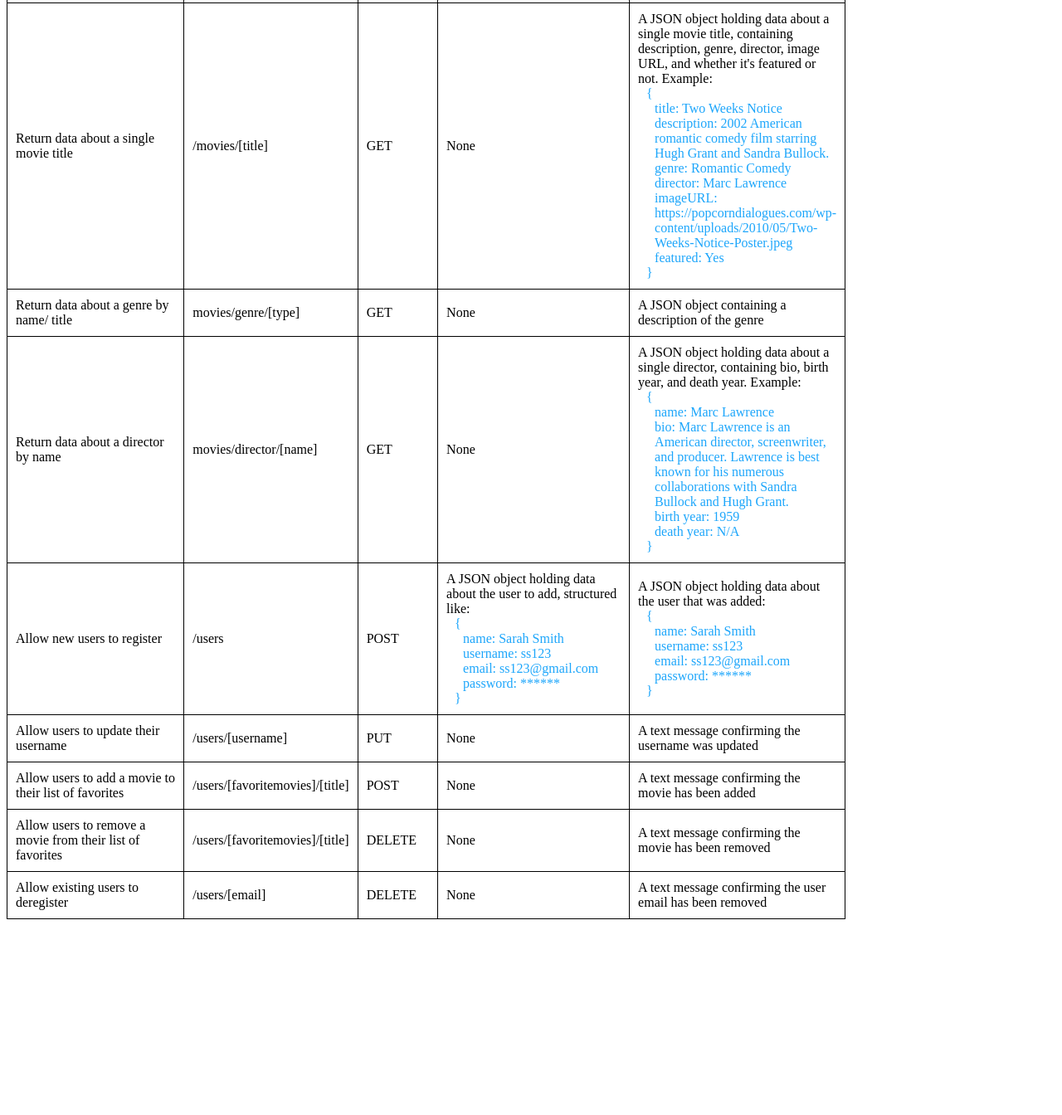
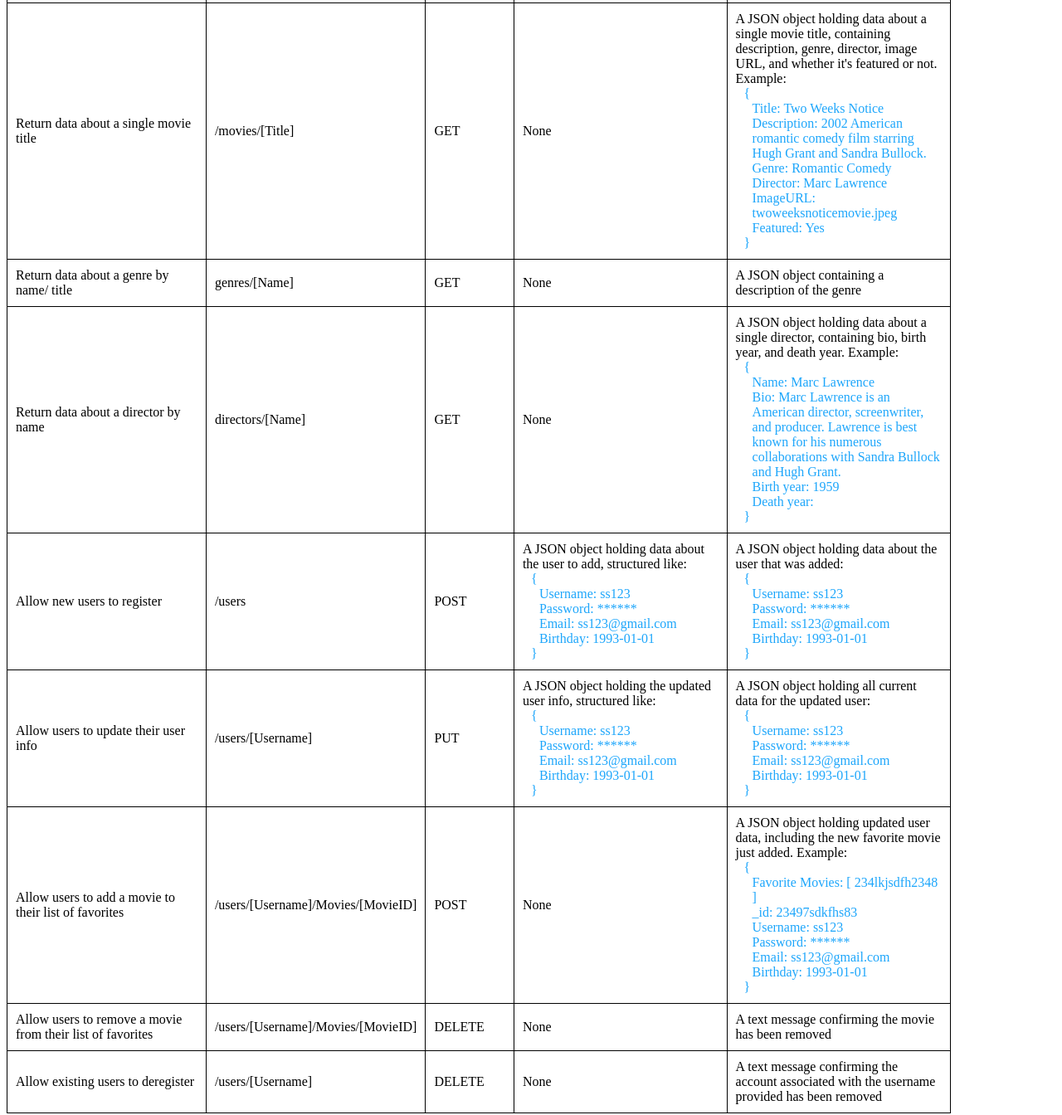
Before and after one commit to ellenmariestuder/movie_api, a website: page public/documentation.html in a window 1280 px wide. Shown: the part 261-1605 px from the top of the page at 83% size. Before the commit the page ends 1377 px from the top, so only its background shows below. Drawn offline with Linux system fonts and the light colour scheme.

Commit message:
update request methods to align with new schema configurations; update documentation accordingly

```diff
--- a/public/documentation.html
+++ b/public/documentation.html
@@ -20,7 +20,7 @@
 
     <br/>
 
-    <table style="width:80%">
+    <table style="width:90%">
       <tr>
         <th class="c1"> Business Logic </th>
         <th class="c2"> URL </th>
@@ -37,42 +37,42 @@
       </tr>
       <tr>
         <td> Return data about a single movie title </td>
-        <td> /movies/[title] </td>
+        <td> /movies/[Title] </td>
         <td> GET </td>
         <td> None</td>
         <td> A JSON object holding data about a single movie title, containing
           description, genre, director, image URL, and whether it's featured or
           not. Example:
           <div class="example-text__bracket"> { </div>
-            <div class="example-text__data"> title: Two Weeks Notice </div>
-            <div class="example-text__data"> description: 2002 American romantic comedy film starring Hugh Grant and Sandra Bullock. </div>
-            <div class="example-text__data"> genre: Romantic Comedy </div>
-            <div class="example-text__data"> director: Marc Lawrence  </div>
-            <div class="example-text__data"> imageURL: https://popcorndialogues.com/wp-content/uploads/2010/05/Two-Weeks-Notice-Poster.jpeg </div>
-            <div class="example-text__data"> featured: Yes  </div>
+            <div class="example-text__data"> Title: Two Weeks Notice </div>
+            <div class="example-text__data"> Description: 2002 American romantic comedy film starring Hugh Grant and Sandra Bullock. </div>
+            <div class="example-text__data"> Genre: Romantic Comedy </div>
+            <div class="example-text__data"> Director: Marc Lawrence  </div>
+            <div class="example-text__data"> ImageURL: twoweeksnoticemovie.jpeg </div>
+            <div class="example-text__data"> Featured: Yes  </div>
           <div class="example-text__bracket"> } </div>
         </td>
       </tr>
       <tr>
         <td> Return data about a genre by name/ title </td>
-        <td> movies/genre/[type] </td>
+        <td> genres/[Name] </td>
         <td> GET </td>
         <td> None </td>
         <td> A JSON object containing a description of the genre </td>
       </tr>
       <tr>
         <td> Return data about a director by name </td>
-        <td> movies/director/[name] </td>
+        <td> directors/[Name] </td>
         <td> GET </td>
         <td> None </td>
         <td> A JSON object holding data about a single director, containing
           bio, birth year, and death year. Example:
 
           <div class="example-text__bracket"> { </div>
-            <div class="example-text__data"> name: Marc Lawrence </div>
-              <div class="example-text__data"> bio: Marc Lawrence is an American director, screenwriter, and producer. Lawrence is best known for his numerous collaborations with Sandra Bullock and Hugh Grant. </div>
-              <div class="example-text__data"> birth year: 1959 </div>
-              <div class="example-text__data"> death year: N/A </div>
+            <div class="example-text__data"> Name: Marc Lawrence </div>
+              <div class="example-text__data"> Bio: Marc Lawrence is an American director, screenwriter, and producer. Lawrence is best known for his numerous collaborations with Sandra Bullock and Hugh Grant. </div>
+              <div class="example-text__data"> Birth year: 1959 </div>
+              <div class="example-text__data"> Death year:  </div>
           <div class="example-text__bracket"> } </div>
 
         </td>
@@ -83,49 +83,71 @@
         <td> POST </td>
         <td> A JSON object holding data about the user to add, structured like:
           <div class="example-text__bracket"> { </div>
-            <div class="example-text__data"> name: Sarah Smith </div>
-            <div class="example-text__data"> username: ss123 </div>
-            <div class="example-text__data"> email: ss123@gmail.com </div>
-            <div class="example-text__data"> password: ******  </div>
+            <div class="example-text__data"> Username: ss123 </div>
+            <div class="example-text__data"> Password: ******  </div>
+            <div class="example-text__data"> Email: ss123@gmail.com </div>
+            <div class="example-text__data"> Birthday: 1993-01-01  </div>
           <div class="example-text__bracket"> } </div>
         </td>
         <td> A JSON object holding data about the user that was added:
           <div class="example-text__bracket"> { </div>
-            <div class="example-text__data"> name: Sarah Smith</div>
-            <div class="example-text__data"> username: ss123 </div>
-            <div class="example-text__data"> email: ss123@gmail.com </div>
-            <div class="example-text__data"> password: ******  </div>
+            <div class="example-text__data"> Username: ss123 </div>
+            <div class="example-text__data"> Password: ******  </div>
+            <div class="example-text__data"> Email: ss123@gmail.com </div>
+            <div class="example-text__data"> Birthday: 1993-01-01  </div>
           <div class="example-text__bracket"> } </div>
 
         </td>
       </tr>
       <tr>
-        <td> Allow users to update their username </td>
-        <td> /users/[username] </br>
+        <td> Allow users to update their user info </td>
+        <td> /users/[Username] </br>
         <td> PUT </td>
-        <td> None </td>
-        <td> A text message confirming the username was updated </td>
+        <td> A JSON object holding the updated user info, structured like:
+          <div class="example-text__bracket"> { </div>
+            <div class="example-text__data"> Username: ss123 </div>
+            <div class="example-text__data"> Password: ******  </div>
+            <div class="example-text__data"> Email: ss123@gmail.com </div>
+            <div class="example-text__data"> Birthday: 1993-01-01  </div>
+          <div class="example-text__bracket"> } </div>
+        </td>
+        <td> A JSON object holding all current data for the updated user:
+          <div class="example-text__bracket"> { </div>
+            <div class="example-text__data"> Username: ss123 </div>
+            <div class="example-text__data"> Password: ******  </div>
+            <div class="example-text__data"> Email: ss123@gmail.com </div>
+            <div class="example-text__data"> Birthday: 1993-01-01  </div>
+          <div class="example-text__bracket"> } </div>
       </tr>
       <tr>
         <td> Allow users to add a movie to their list of favorites </td>
-        <td> /users/[favoritemovies]/[title] </td>
+        <td> /users/[Username]/Movies/[MovieID] </td>
         <td> POST </td>
         <td> None </td>
-        <td> A text message confirming the movie has been added </td>
+        <td> A JSON object holding updated user data, including the new favorite movie just added. Example:
+          <div class="example-text__bracket"> { </div>
+            <div class="example-text__data"> Favorite Movies: [ 234lkjsdfh2348 ] </div>
+            <div class="example-text__data"> _id: 23497sdkfhs83 </div>
+            <div class="example-text__data"> Username: ss123 </div>
+            <div class="example-text__data"> Password: ******  </div>
+            <div class="example-text__data"> Email: ss123@gmail.com </div>
+            <div class="example-text__data"> Birthday: 1993-01-01  </div>
+          <div class="example-text__bracket"> } </div>
+        </td>
       </tr>
       <tr>
         <td>Allow users to remove a movie from their list of favorites </td>
-        <td> /users/[favoritemovies]/[title] </td>
+        <td> /users/[Username]/Movies/[MovieID] </td>
         <td> DELETE </td>
         <td> None </td>
         <td> A text message confirming the movie has been removed </td>
       </tr>
       <tr>
         <td>Allow existing users to deregister </td>
-        <td> /users/[email] </td>
+        <td> /users/[Username] </td>
         <td> DELETE </td>
         <td> None </td>
-        <td> A text message confirming the user email has been removed </td>
+        <td> A text message confirming the account associated with the username provided has been removed </td>
       </tr>
     </table>
   </body>
```
Also changed, not shown: index.js (+5 -4 lines), models.js (+20 -8 lines).
